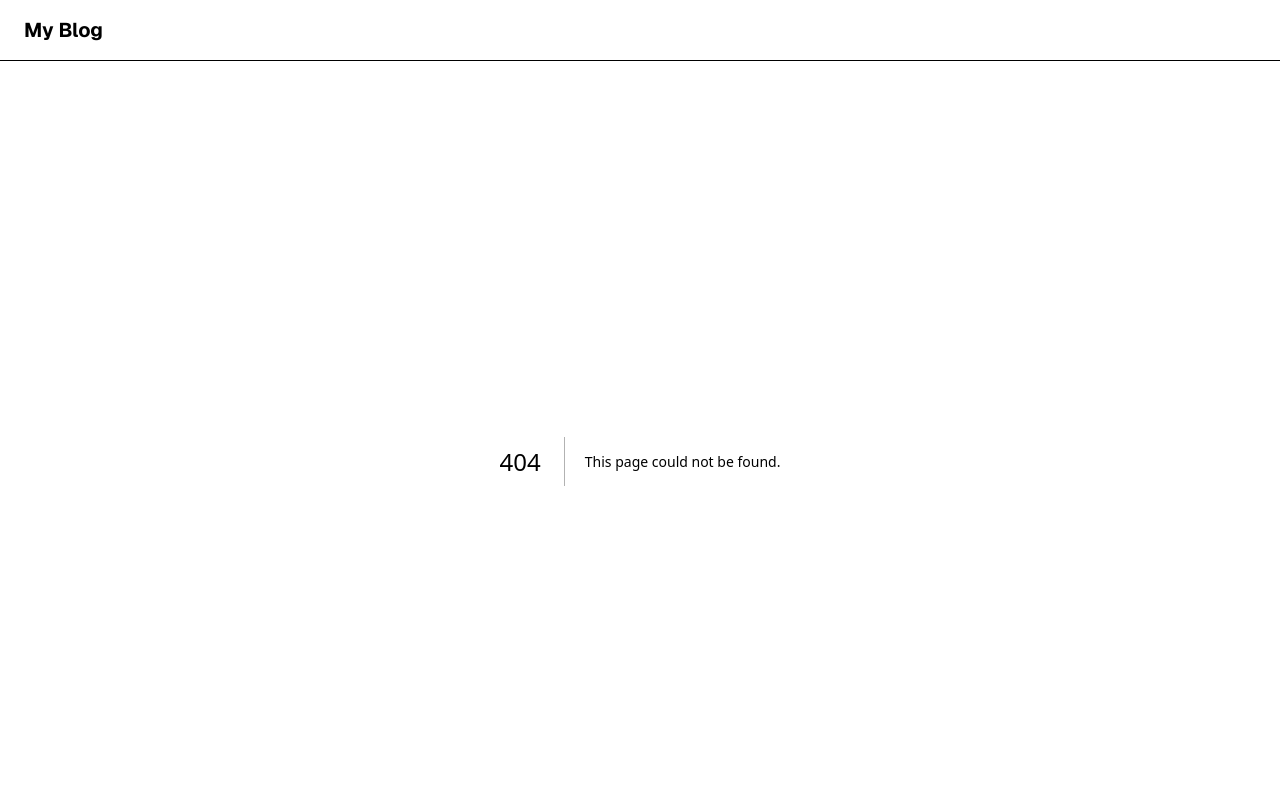
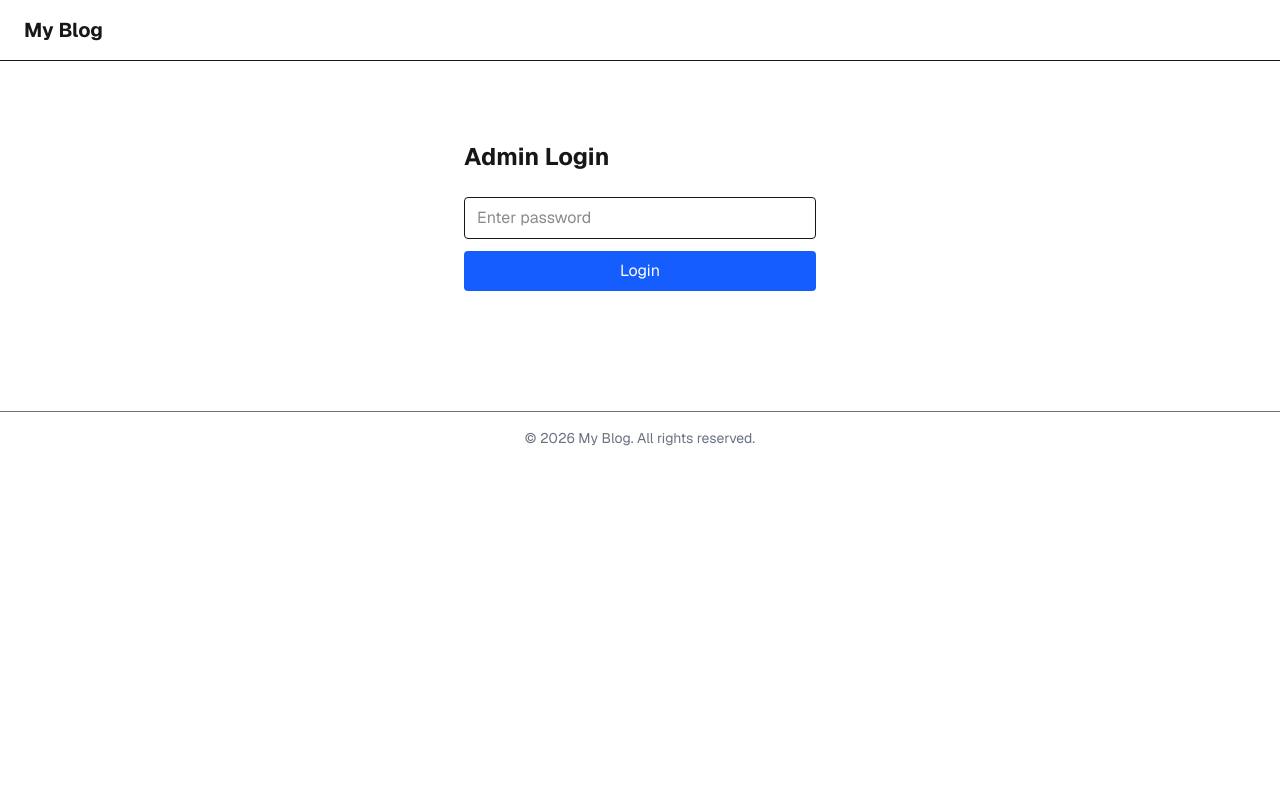
Before and after one commit to bhavyukthadacharla/seo-blog, a Next.js app: page /admin/login in a window 1280 px wide. Before the commit this address had no page. Shown: the top 800 px of the page. Built offline with nearby package versions, Linux system fonts and the light colour scheme.

Commit message:
add: hardcoded admin login with middleware protection

```diff
--- /dev/null
+++ b/app/admin/login/page.js
@@ -0,0 +1,38 @@
+'use client'
+import { useState } from 'react'
+import { useRouter } from 'next/navigation'
+
+export default function LoginPage() {
+  const [password, setPassword] = useState('')
+  const [error, setError] = useState('')
+  const router = useRouter()
+
+  function handleLogin() {
+    if (password === 'admin123') {
+      document.cookie = 'admin_auth=true; path=/'
+      router.push('/admin')
+    } else {
+      setError('Incorrect password')
+    }
+  }
+
+  return (
+    <main className="max-w-sm mx-auto px-4 py-20">
+      <h1 className="text-2xl font-bold mb-6">Admin Login</h1>
+      <input
+        type="password"
+        placeholder="Enter password"
+        value={password}
+        onChange={(e) => setPassword(e.target.value)}
+        className="w-full border rounded px-3 py-2 mb-3"
+      />
+      {error && <p className="text-red-500 text-sm mb-3">{error}</p>}
+      <button
+        onClick={handleLogin}
+        className="w-full bg-blue-600 text-white py-2 rounded hover:bg-blue-700"
+      >
+        Login
+      </button>
+    </main>
+  )
+}
--- /dev/null
+++ b/middleware.js
@@ -0,0 +1,17 @@
+import { NextResponse } from 'next/server'
+
+export function middleware(request) {
+  const auth = request.cookies.get('admin_auth')
+  const isAdminPage = request.nextUrl.pathname.startsWith('/admin')
+  const isLoginPage = request.nextUrl.pathname === '/admin/login'
+
+  if (isAdminPage && !isLoginPage && !auth) {
+    return NextResponse.redirect(new URL('/admin/login', request.url))
+  }
+
+  return NextResponse.next()
+}
+
+export const config = {
+  matcher: ['/admin/:path*'],
+}
```
